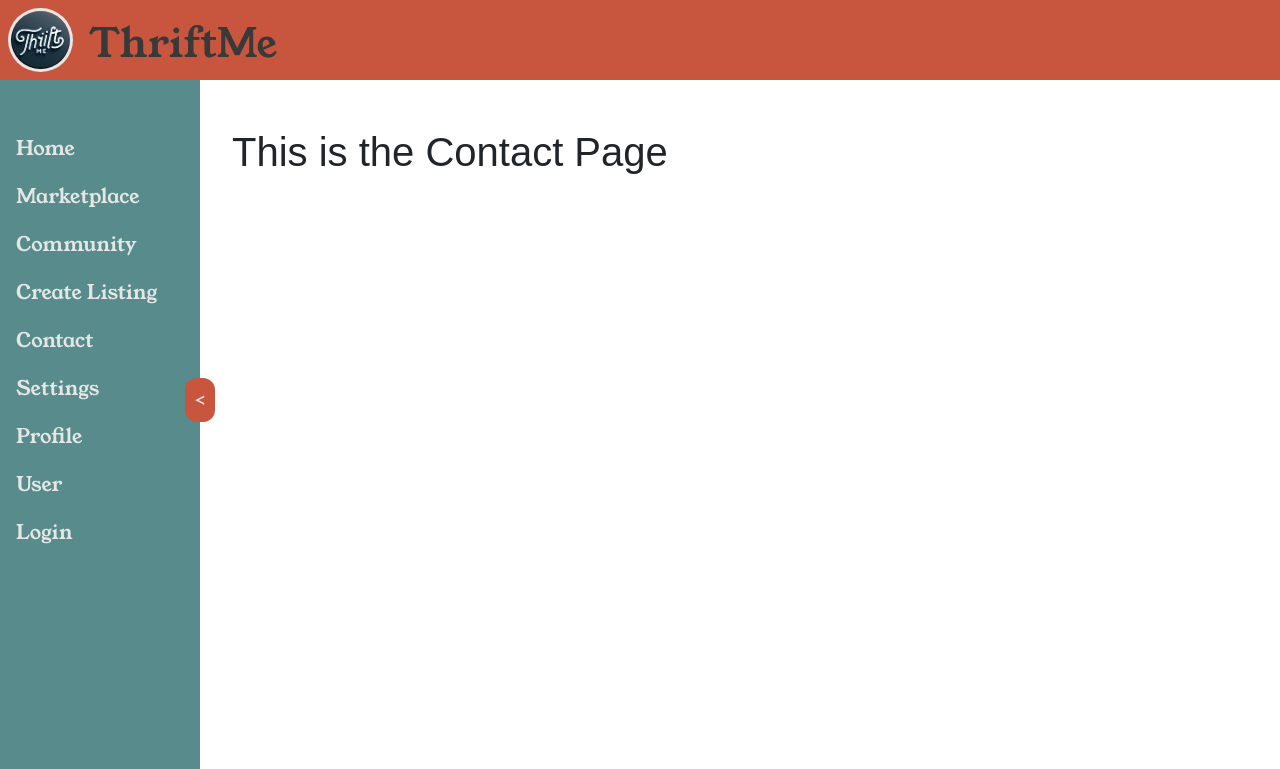
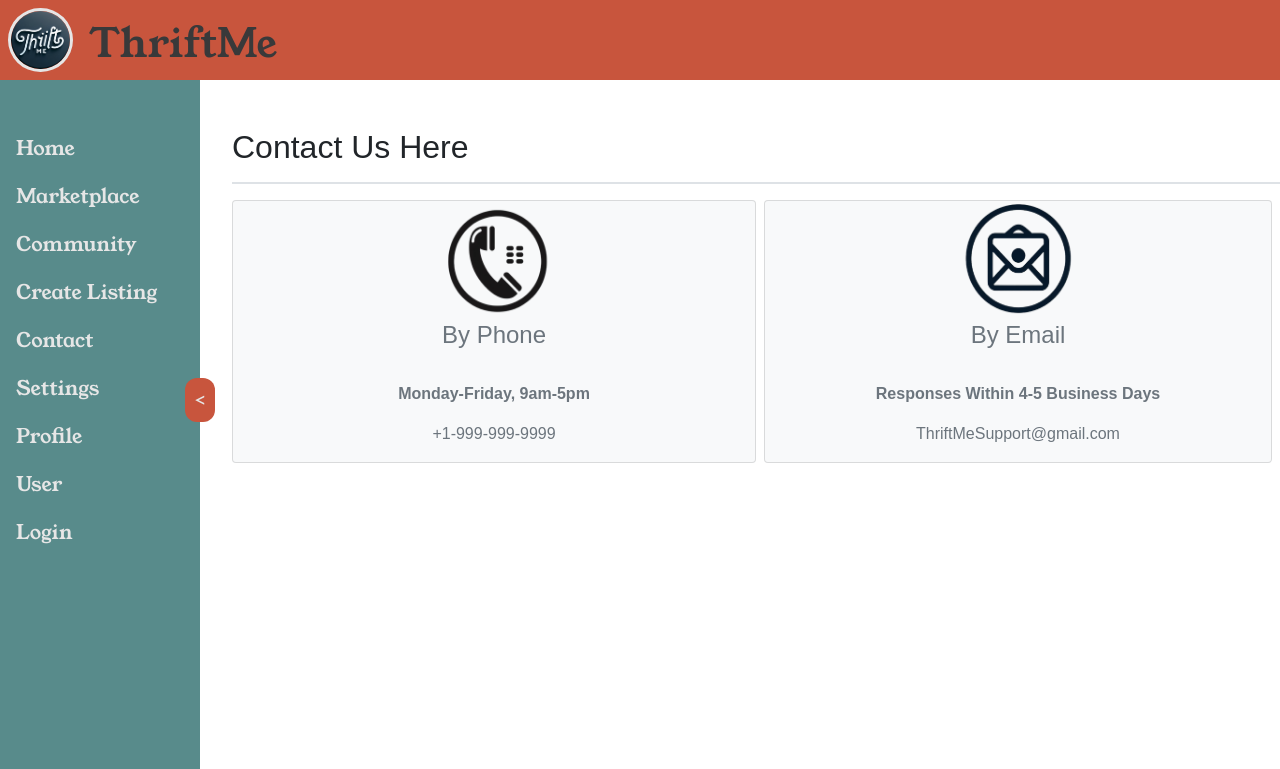
Before and after one commit to RileyRetzloff/ThriftMe, a Flask app: page /contact in a window 1280 px wide. Shown: the top 769 px of the page. Run offline with Flask 3, Linux system fonts and the light colour scheme; some web fonts are replaced.

Commit message:
basic contact us page implementation

```diff
--- a/app/templates/contact.html
+++ b/app/templates/contact.html
@@ -1,5 +1,23 @@
 <!-- CONTACT PAGE -->
 {% extends "template.html" %}
 {% block content %}
-<h1>This is the Contact Page</h1>
+<h2>Contact Us Here</h2>
+<hr class = "border border-muted border-1 opacity-75">
+
+<div style="width: 100%;">
+    <div style="width: 50%; float: left; text-align: center;" class="card rounded mr-2 bg-light text-secondary">
+        <img src="../static/images/callus.png" alt="phone icon" style="height: 15vh; width: 15vh; display: block; margin-left: auto; margin-right: auto;">
+        <h4>By Phone</h4>
+        <br>
+        <p><strong>Monday-Friday, 9am-5pm</strong></p>
+        <p>+1-999-999-9999</p>
+    </div>
+    <div style="margin-left: 50%; text-align: center;" class="card rounded mr-2 bg-light text-secondary">
+        <img src="../static/images/emailus.png" alt="email icon" style="height: 15vh; width: 15vh; display: block; margin-left: auto; margin-right: auto;">
+        <h4>By Email</h4>
+        <br>
+        <p><strong>Responses Within 4-5 Business Days</strong></p>
+        <p>ThriftMeSupport@gmail.com</p>
+    </div>
+</div>
 {% endblock %}
```
Also changed, not shown: app/static/images/callus.png (added), app/static/images/emailus.png (added).
